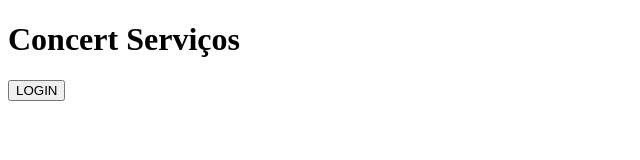
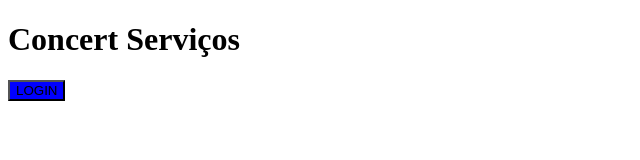
Before and after one commit to ojoaovitoraraujo-crt/GitExample, a plain HTML site: page index.html in a window 1280 px wide. Shown: the whole page, without its empty margins (0-640 px from the left). Drawn offline with Linux system fonts and the light colour scheme.

Commit message:
resolvendo erro da cor do botao

```diff
--- a/index.html
+++ b/index.html
@@ -8,6 +8,6 @@
 </head>
 <body>
     <h1>Concert Serviços</h1>
-    <button>LOGIN</button>
+    <button style="background-color: #0000FF">LOGIN</button>
 </body>
 </html>
```
